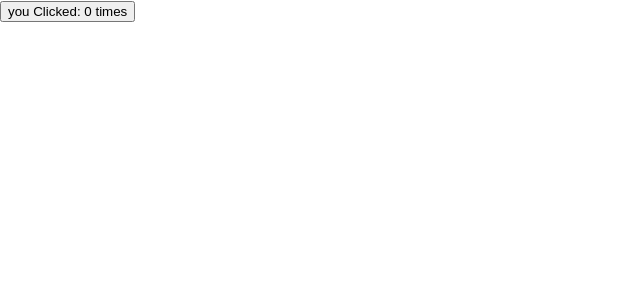
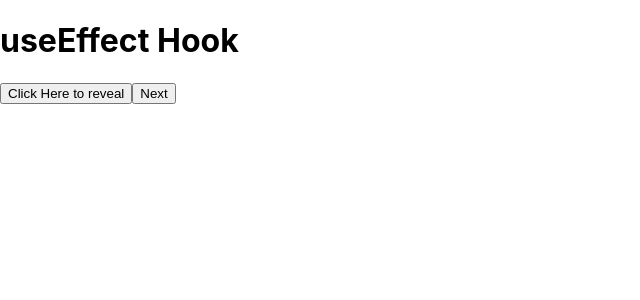
Before and after one commit to Veeraragavendhira/react-ragav, a React (Create React App) app: page / in a window 1280 px wide. Shown: the top 300 px of the page, without its empty margins (0-640 px from the left). Built offline with nearby package versions, Linux system fonts and the light colour scheme.

Commit message:
ragav code

```diff
--- a/src/App.js
+++ b/src/App.js
@@ -1,3 +1,31 @@
+import React from 'react'
+import { useEffect, useState} from 'react'
+const App = () => {
+  const[name, setName]=useState("Welcome Chellakutty")
+  useEffect(()=>{
+    document.title=`Hi! ${name}`
+  })
+  const dis=()=>{
+    setTimeout(()=>{
+    setName("Inga Enna soludhuu")
+  },3000)}
+  const dis1=()=>{
+    setName("Nandri Vanakkam")
+  }
+  return (
+    <div>
+      <h1>useEffect Hook</h1>
+      <button onClick={dis}>Click Here to reveal</button>
+      <button onClick={dis1}>Next</button>
+    </div>
+  )
+}
+export default App
+
+
+
+/*
+//UseHook Effect
 import React from 'react'
 import { useState } from 'react'
 const App = () => {
@@ -14,7 +42,7 @@ const App = () => {
   )
 }
 export default App
-
+*/
 
 
 
```
